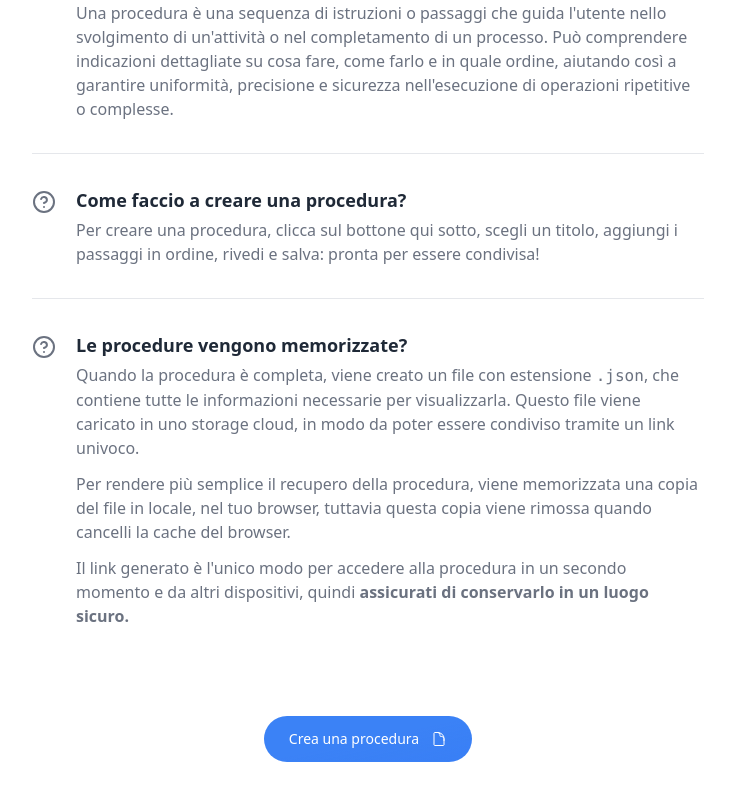
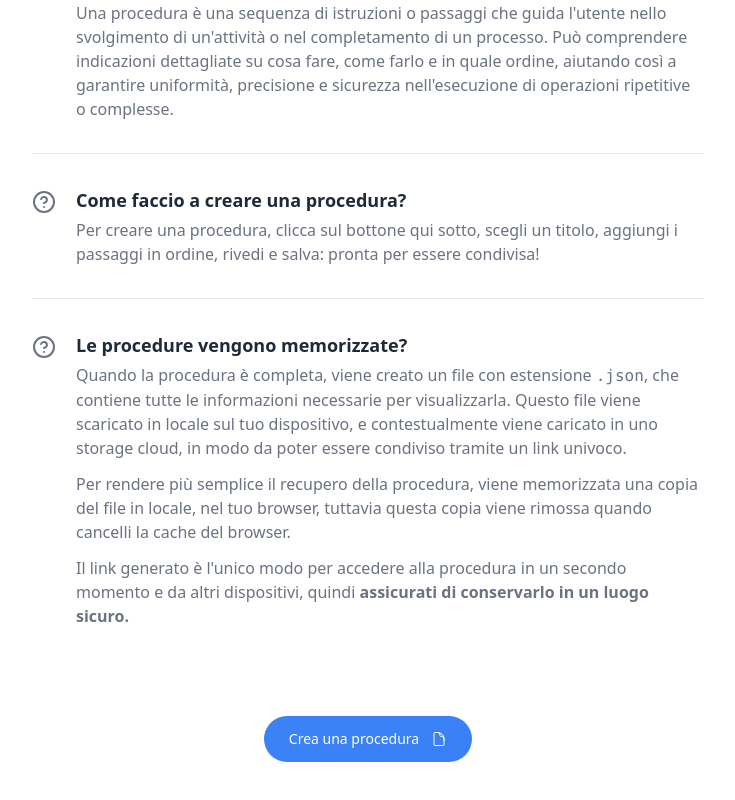
Before and after one commit to diemrt/diemrt-procedurebuilder-web, a React (Vite) app: page / in a window 1280 px wide. Shown: the part 1398-2198 px from the top of the page, without its empty margins (272-1007 px from the left). Built offline with nearby package versions, Linux system fonts and the light colour scheme.

Commit message:
Aggiorna il testo informativo nella sezione FAQ per chiarire il processo di download e condivisione del file JSON

```diff
--- a/src/components/common/Faq.tsx
+++ b/src/components/common/Faq.tsx
@@ -100,8 +100,10 @@ const Faq = () => {
                   <span>
                     Quando la procedura è completa, viene creato un file con
                     estensione <code>.json</code>, che contiene tutte le
-                    informazioni necessarie per visualizzarla.
-                    Questo file viene caricato in uno storage cloud, in modo da poter essere condiviso tramite un link univoco.
+                    informazioni necessarie per visualizzarla. Questo file viene
+                    scaricato in locale sul tuo dispositivo, e contestualmente
+                    viene caricato in uno storage cloud, in modo da poter essere
+                    condiviso tramite un link univoco.
                   </span>
                   <span>
                     Per rendere più semplice il recupero della procedura, viene
@@ -110,9 +112,9 @@ const Faq = () => {
                     del browser.
                   </span>
                   <span>
-                    Il link generato è l'unico modo per accedere alla procedura in un
-                    secondo momento e da altri dispositivi, quindi <b>assicurati di conservarlo in un
-                    luogo sicuro.</b>
+                    Il link generato è l'unico modo per accedere alla procedura
+                    in un secondo momento e da altri dispositivi, quindi{" "}
+                    <b>assicurati di conservarlo in un luogo sicuro.</b>
                   </span>
                 </p>
               </div>
```
